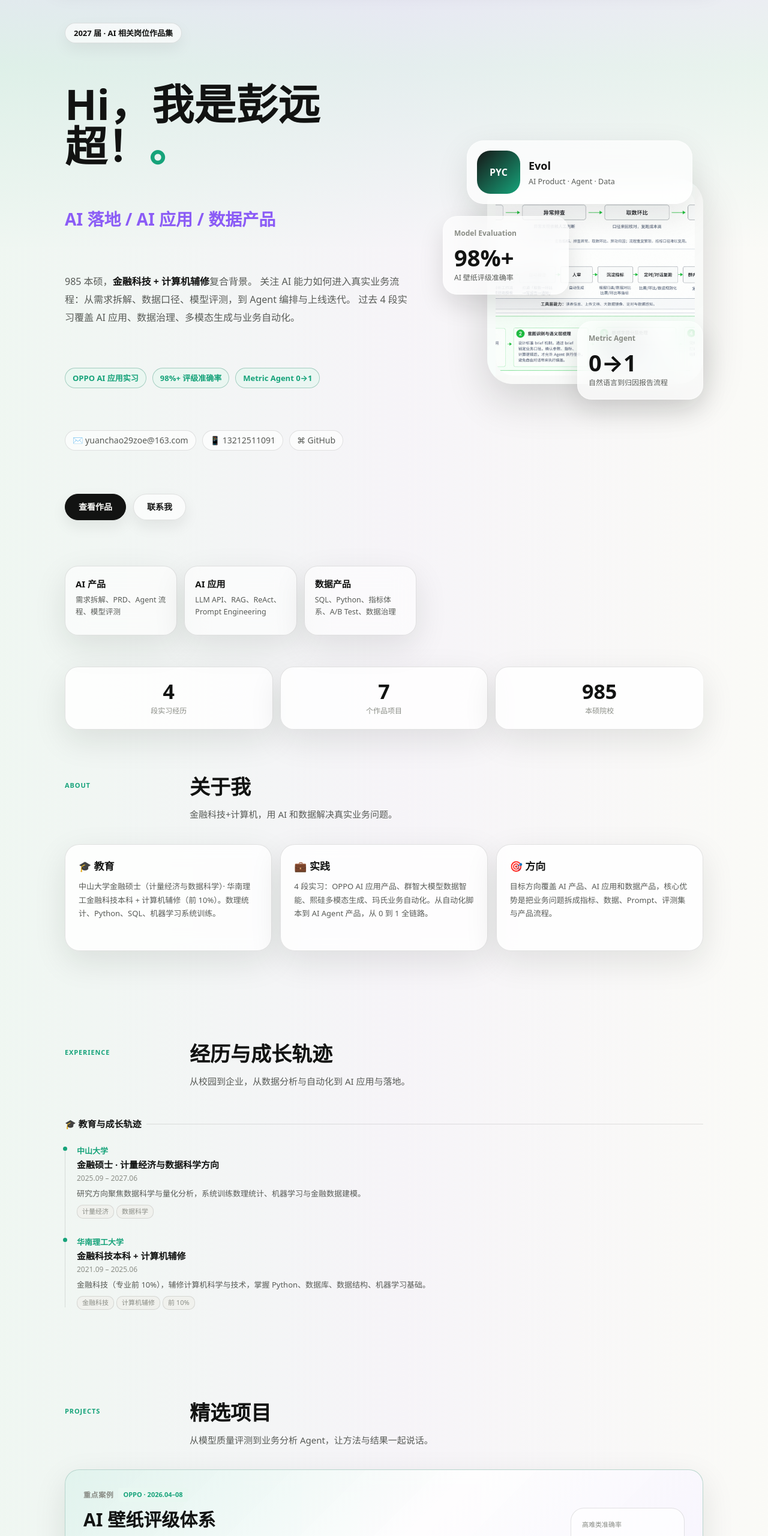
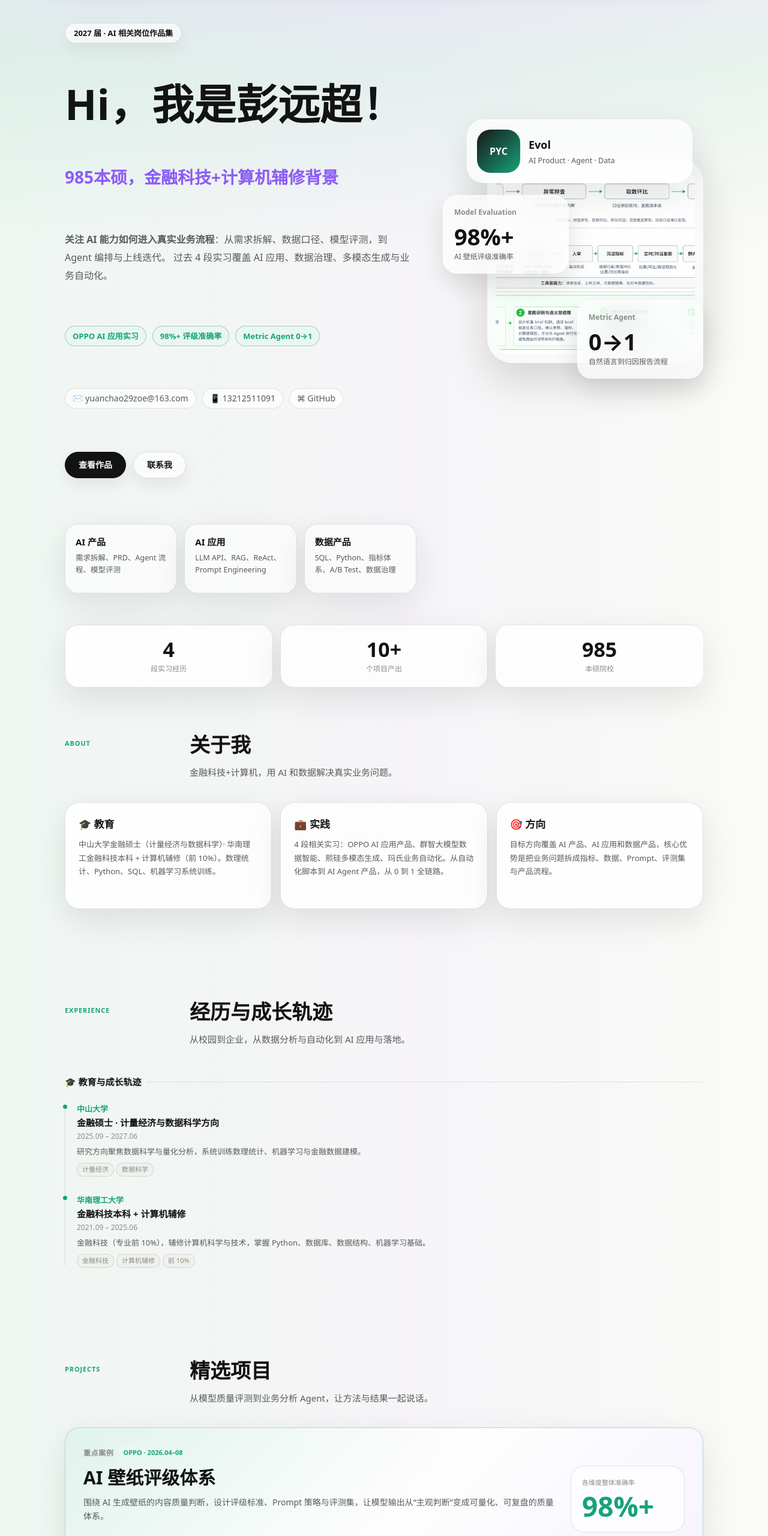
Before and after one commit to PYC1234/PYC1234.github.io, a plain HTML site: page index.html in a window 1280 px wide. Shown: the part 100-2660 px from the top of the page at 60% size. Drawn offline with Linux system fonts and the light colour scheme.

Commit message:
更新个人主页文案细节

```diff
--- a/index.html
+++ b/index.html
@@ -29,11 +29,9 @@
 <!-- ============ Hero ============ -->
 <section class="hero">
   <div class="hero-kicker">2027 届 · AI 相关岗位作品集</div>
-  <h1>Hi，我是彭远超！<span class="accent">。</span></h1>
-  <p class="role">AI 落地 / AI 应用 / 数据产品</p>
-  <p class="bio">
-    985 本硕，<strong>金融科技 + 计算机辅修</strong>复合背景。
-    关注 AI 能力如何进入真实业务流程：从需求拆解、数据口径、模型评测，到 Agent 编排与上线迭代。
+  <h1>Hi，我是彭远超！</h1>
+  <p class="role">985本硕，金融科技+计算机辅修背景</p>
+  <p class="bio"><b>关注 AI 能力如何进入真实业务流程</b>：从需求拆解、数据口径、模型评测，到 Agent 编排与上线迭代。
     过去 4 段实习覆盖 AI 应用、数据治理、多模态生成与业务自动化。
   </p>
   <div class="hero-proof" aria-label="核心证明">
@@ -90,7 +88,7 @@
 
 <div class="stats">
   <div class="stat"><div class="val">4</div><div class="lbl">段实习经历</div></div>
-  <div class="stat"><div class="val">7</div><div class="lbl">个作品项目</div></div>
+  <div class="stat"><div class="val">10+</div><div class="lbl">个项目产出</div></div>
   <div class="stat"><div class="val">985</div><div class="lbl">本硕院校</div></div>
 </div>
 
@@ -108,7 +106,7 @@
     </div>
     <div class="about-card">
       <h3>💼 实践</h3>
-      <p>4 段实习：OPPO AI 应用产品、群智大模型数据智能、熙硅多模态生成、玛氏业务自动化。从自动化脚本到 AI Agent 产品，从 0 到 1 全链路。</p>
+      <p>4 段相关实习：OPPO AI 应用产品、群智大模型数据智能、熙硅多模态生成、玛氏业务自动化。从自动化脚本到 AI Agent 产品，从 0 到 1 全链路。</p>
     </div>
     <div class="about-card">
       <h3>🎯 方向</h3>
@@ -165,8 +163,8 @@
         <p>围绕 AI 生成壁纸的内容质量判断，设计评级标准、Prompt 策略与评测集，让模型输出从“主观判断”变成可量化、可复盘的质量体系。</p>
       </div>
       <div class="featured-result">
-        <span>高难类准确率</span>
-        <strong>95%</strong>
+        <span>各维度整体准确率</span>
+        <strong>98%+</strong>
       </div>
     </div>
     <div class="case-grid">
@@ -400,17 +398,17 @@
   </div>
   <div class="skill-evidence">
     <div class="skill-row">
-      <div class="sg-label">AI & 大模型</div>
+      <div class="sg-label">AI &amp; 大模型</div>
       <div class="sg-tags"><span class="skill-tag hl">Prompt Engineering</span><span class="skill-tag hl">AI Agent</span><span class="skill-tag">LLM API</span><span class="skill-tag">RAG</span><span class="skill-tag">ReAct / LangChain</span><span class="skill-tag">模型评测</span><span class="skill-tag">多模态 AI</span></div>
       <p>项目证据：OPPO Metric Agent、AI 壁纸评级体系、FinAgent、熙硅数字人管线。</p>
     </div>
     <div class="skill-row">
-      <div class="sg-label">数据 & 分析</div>
-      <div class="sg-tags"><span class="skill-tag hl">Python</span><span class="skill-tag hl">SQL</span><span class="skill-tag">Power BI</span><span class="skill-tag">Tableau</span><span class="skill-tag">A/B Test</span><span class="skill-tag">数据治理 & ETL</span><span class="skill-tag">TensorFlow</span></div>
+      <div class="sg-label">数据 &amp; 分析</div>
+      <div class="sg-tags"><span class="skill-tag hl">Python</span><span class="skill-tag hl">SQL</span><span class="skill-tag">Power BI</span><span class="skill-tag">Tableau</span><span class="skill-tag">A/B Test</span><span class="skill-tag">数据治理 &amp; ETL</span><span class="skill-tag">TensorFlow</span></div>
       <p>项目证据：群智 Schema 数据治理、玛氏跨部门看板、OPPO 实验分析、ETF 智能投资策略。</p>
     </div>
     <div class="skill-row">
-      <div class="sg-label">产品 & 协作</div>
+      <div class="sg-label">产品 &amp; 协作</div>
       <div class="sg-tags"><span class="skill-tag">PRD 撰写</span><span class="skill-tag">需求调研</span><span class="skill-tag">指标口径设计</span><span class="skill-tag">跨团队协作</span><span class="skill-tag">计量经济学</span><span class="skill-tag">英语读写</span></div>
       <p>项目证据：AI Agent 从 0 到 1 流程设计、业务指标拆解、跨团队看板交付与复盘。</p>
     </div>
```
